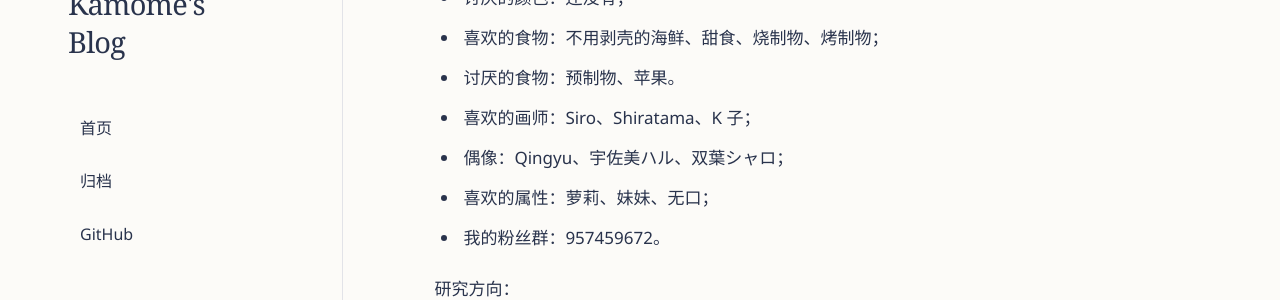
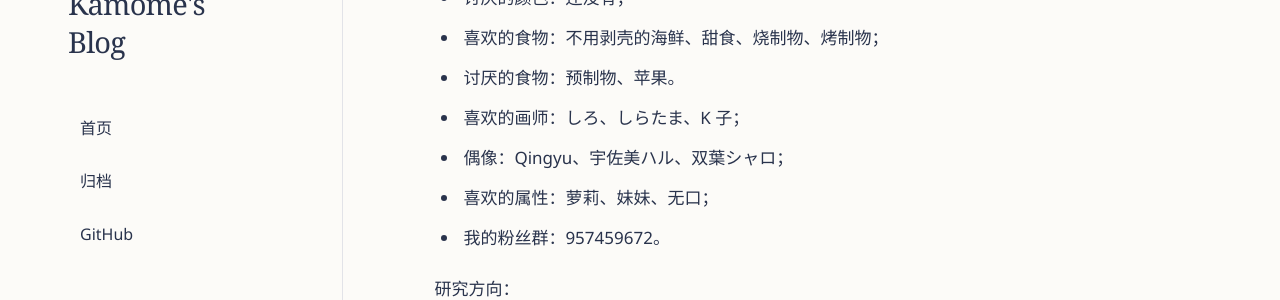
Before and after one commit to ushg8877/ushg8877.github.io, a Jekyll site: the page built from _posts/2026-10-14-about-me.md, in a window 1280 px wide and 900 px high, scrolled down 614 px. Shown: the part 154-454 px from the top of the window. Built offline with Jekyll 4.4.1, drawn with Linux system fonts in a browser that asks for light colours; a script that is not in the unit is left out.

Commit message:
Publish article: 关于我

```diff
--- a/_posts/2026-10-14-about-me.md
+++ b/_posts/2026-10-14-about-me.md
@@ -24,7 +24,7 @@ ciallo
 - 讨厌的颜色：还没有；
 - 喜欢的食物：不用剥壳的海鲜、甜食、烧制物、烤制物；
 - 讨厌的食物：预制物、苹果。
-- 喜欢的画师：Siro、Shiratama、K 子；
+- 喜欢的画师：しろ、しらたま、K 子；
 - 偶像：Qingyu、宇佐美ハル、双葉シャロ；
 - 喜欢的属性：萝莉、妹妹、无口；
 - 我的粉丝群：957459672。
```
